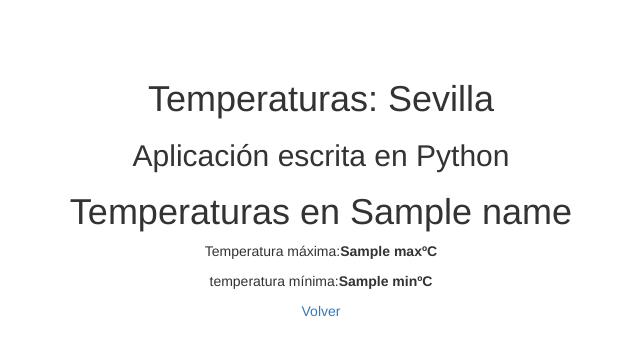
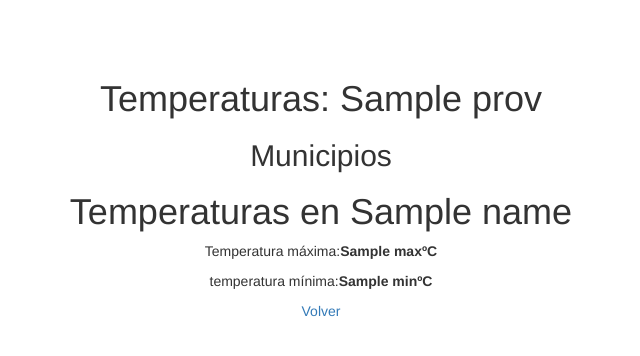
Before and after one commit to josedom24/osv4_python, a Flask app: template app/templates/temperaturas.html in a window 1280 px wide. Shown: the part 91-447 px from the top of the page, without its empty margins (319-959 px from the left). Run offline with Flask 2, Linux system fonts and the light colour scheme; the template is opened without the code that fills it: most values are stand-ins (such as "Sample title", 1, 10 or a date in 2020); some libraries are stand-ins or nearby versions.

Commit message:
App temperaturas

```diff
--- a/app/app.py
+++ b/app/app.py
@@ -1,23 +1,23 @@
 from flask import Flask, request,url_for,render_template,abort
 from lxml import etree
-import requests
+import requests,os
 app = Flask(__name__)
 
 @app.route('/',methods=["GET","POST"])
 def inicio():
-	doc=etree.parse("sevilla.xml")
+	prov=os.environ["PROVINCIA"]
+	doc=etree.parse(prov+".xml")
 	municipios=doc.findall("municipio")
-	return render_template("inicio.html",municipios=municipios)
+	return render_template("inicio.html",municipios=municipios,prov=prov.title())
 
 @app.route('/<code>')
 def temperatura(code):
-	#try:
-	response = requests.get("http://www.aemet.es/xml/municipios/localidad_"+code+".xml")
-	xml = response.content
-	doc=etree.fromstring(xml)
-
-	#except:
-	#	abort(404)
+	try:
+		response = requests.get("http://www.aemet.es/xml/municipios/localidad_"+code+".xml")
+		xml = response.content
+		doc=etree.fromstring(xml)
+	except:
+		abort(404)
 	name=doc.find("nombre").text
 	max=doc.find("prediccion/dia/temperatura").find("maxima").text
 	min=doc.find("prediccion/dia/temperatura").find("minima").text
--- a/app/templates/base.html
+++ b/app/templates/base.html
@@ -46,8 +46,8 @@
         <div class="container">
             <div class="row">
                 <div class="col-lg-12">
-                    <h1>Temperaturas: Sevilla</h1>
-                    <h2>Aplicación escrita en Python</h2>
+                    <h1>Temperaturas: {{prov}}</h1>
+                    <h2>Municipios</h2>
                     {% block content %}{% endblock %}
                 </div>
             </div>
```
Also changed, not shown: 1 other file.
